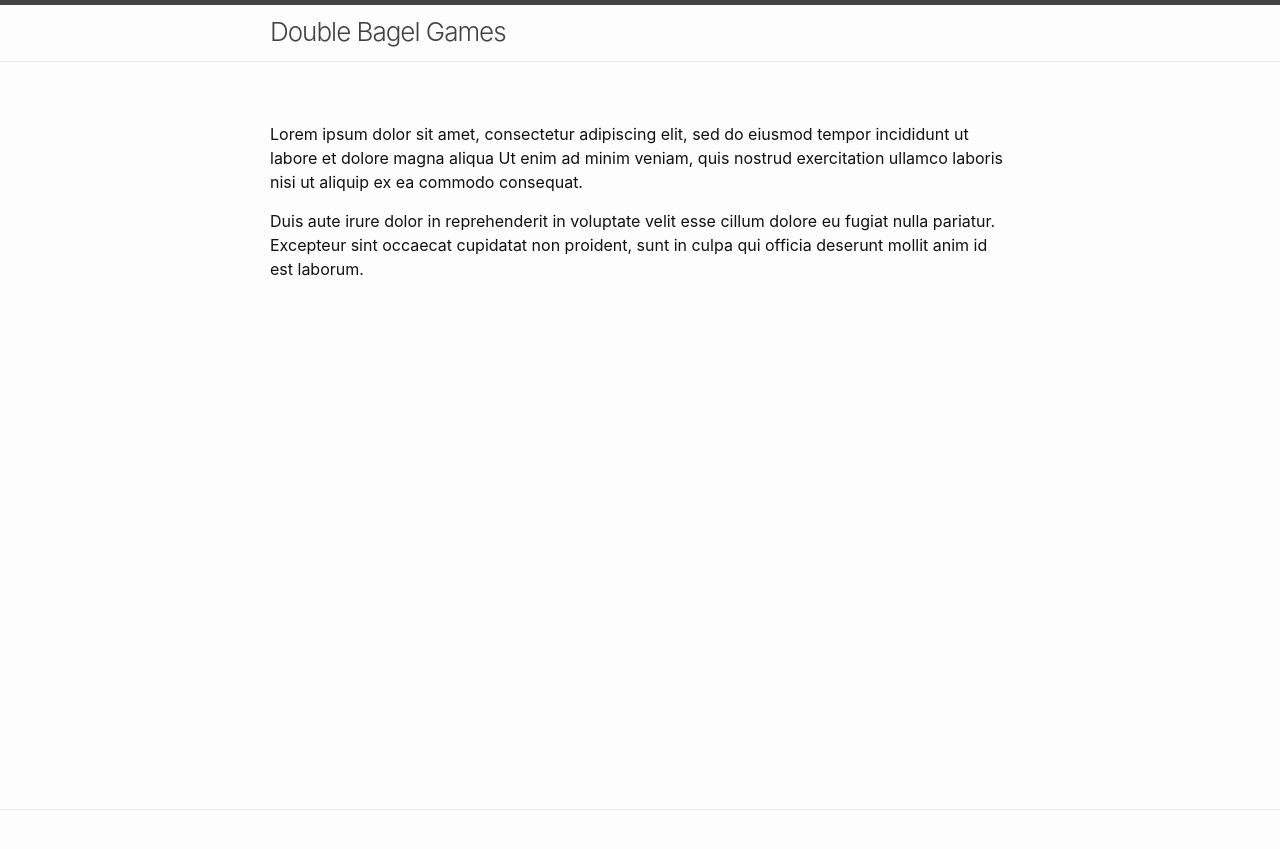
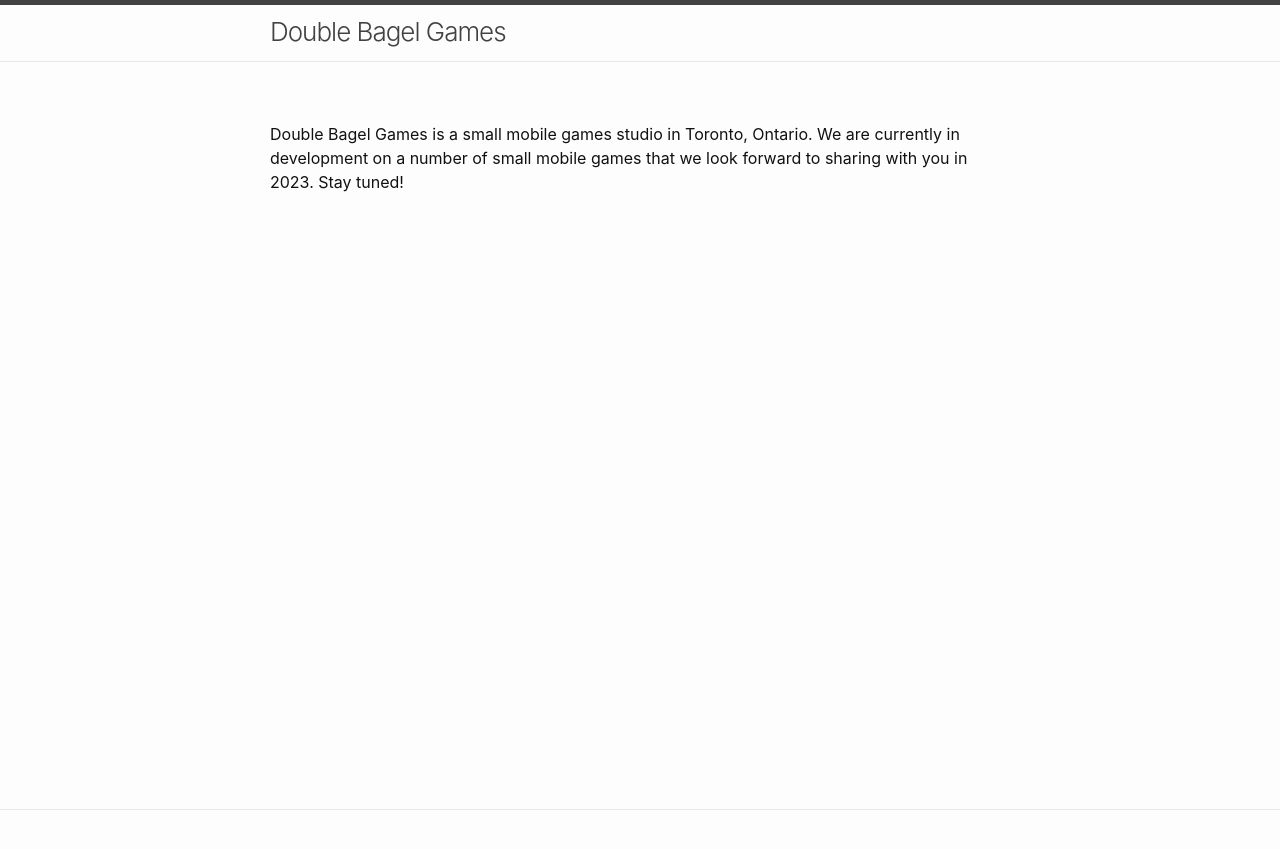
Before and after one commit to website2023/website2023, a Jekyll site: the page built from index.md, in a window 1280 px wide. Shown: the top 849 px of the page. Built offline with Jekyll 4.4.1, drawn with Linux system fonts in a browser that asks for light colours.

Commit message:
Update index.md

```diff
--- a/index.md
+++ b/index.md
@@ -8,8 +8,5 @@
 layout: page
 ---
 
-Lorem ipsum dolor sit amet, consectetur adipiscing elit, sed do eiusmod tempor incididunt ut labore et dolore magna aliqua
-Ut enim ad minim veniam, quis nostrud exercitation ullamco laboris nisi ut aliquip ex ea commodo consequat.
-
-Duis aute irure dolor in reprehenderit in voluptate velit esse cillum dolore eu fugiat nulla pariatur.
-Excepteur sint occaecat cupidatat non proident, sunt in culpa qui officia deserunt mollit anim id est laborum.
+Double Bagel Games is a small mobile games studio in Toronto, Ontario. We are currently in development on a number of small mobile games that
+we look forward to sharing with you in 2023. Stay tuned!
```
